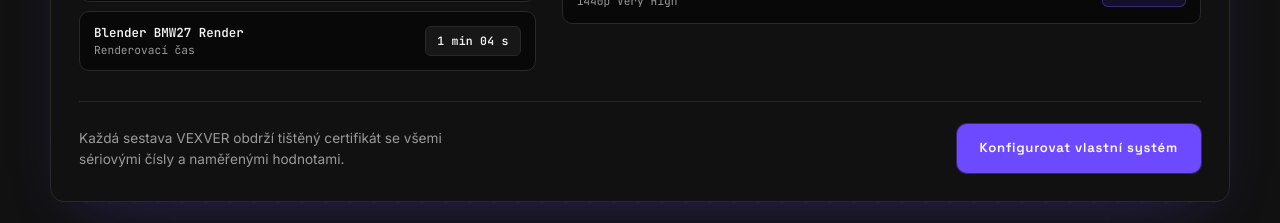
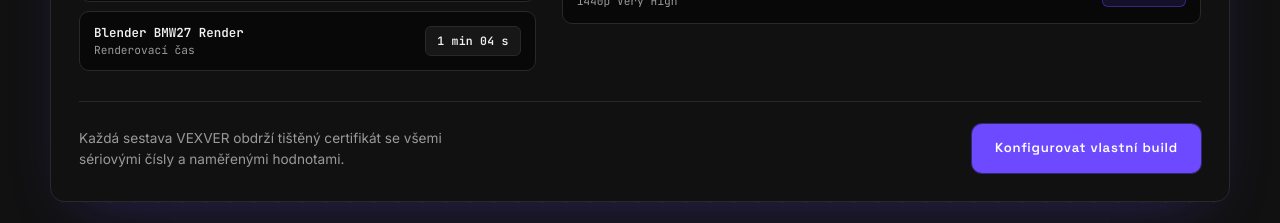
Before and after one commit to velehrac/Vexver, a website: page index.html in a window 1280 px wide. Shown: the part 3960-4183 px from the top of the page. Drawn offline with Linux system fonts and the light colour scheme.

Commit message:
Update index.html

```diff
--- a/index.html
+++ b/index.html
@@ -643,7 +643,7 @@ Výsledkem je unikátní vizuální efekt jako z budoucnosti.
 
           <div class="report__foot">
             <p class="report__foot-text">Každá sestava VEXVER obdrží tištěný certifikát se všemi sériovými čísly a naměřenými hodnotami.</p>
-            <a href="#configurator" class="btn btn--accent">Konfigurovat vlastní systém</a>
+            <a href="#configurator" class="btn btn--accent">Konfigurovat vlastní build</a>
           </div>
         </div>
       </div>
```
